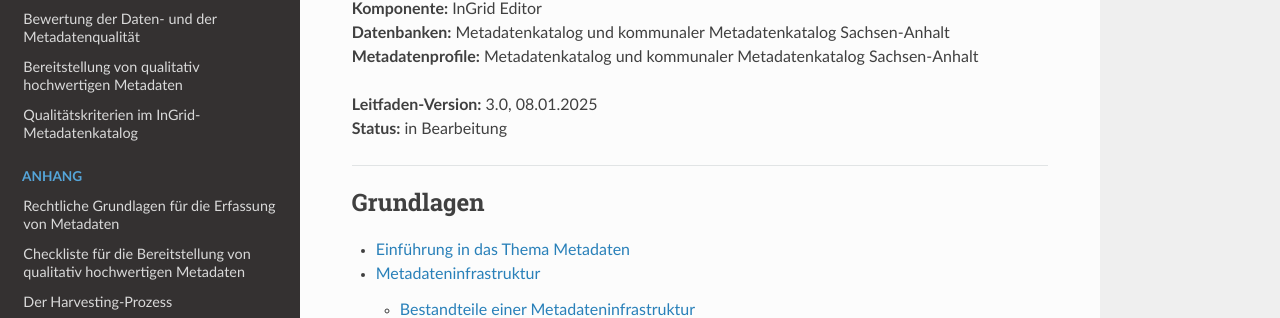
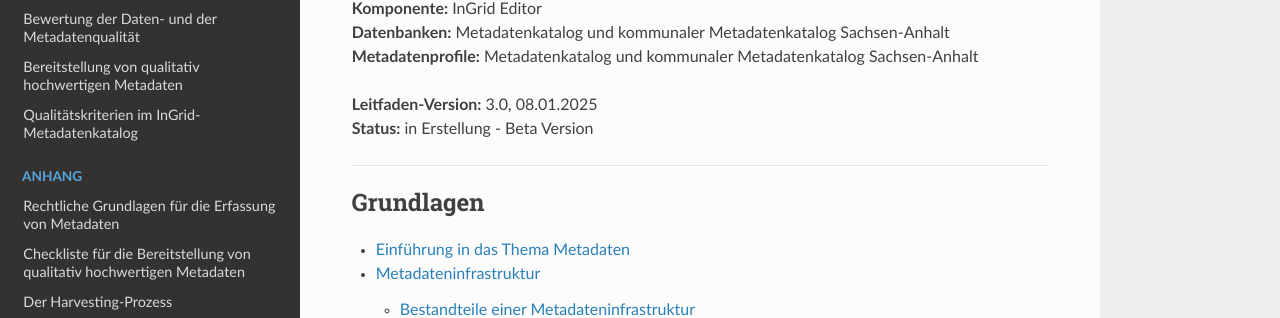
Before and after one commit to tomiwo/ingrid-mdk-st-high-quality-metadata, a Sphinx documentation site: the page built from docs/index.rst, in a window 1280 px wide and 900 px high. Shown: the part 297-615 px from the top of the window. Built offline with Sphinx 7.4.7 and the Read the Docs theme 3.1.0, drawn with Linux system fonts in a browser that asks for light colours.

Commit message:
Aktualisierung

```diff
--- a/docs/anhang/wichtige-begriffe.rst
+++ b/docs/anhang/wichtige-begriffe.rst
@@ -37,6 +37,9 @@
 
 Datenserie
 """"""""""
+
+Datensammlungen
+"""""""""""""""
 
 Datenqualität
 ^^^^^^^^^^^^^
--- a/docs/index.rst
+++ b/docs/index.rst
@@ -15,7 +15,7 @@
 | **Metadatenprofile:** Metadatenkatalog und kommunaler Metadatenkatalog Sachsen-Anhalt
 
 | **Leitfaden-Version:** 3.0, 08.01.2025
-| **Status:** in Bearbeitung
+| **Status:** in Erstellung - Beta Version
 
 --------------------------------------------------------------------------------------------------------------
 
```
